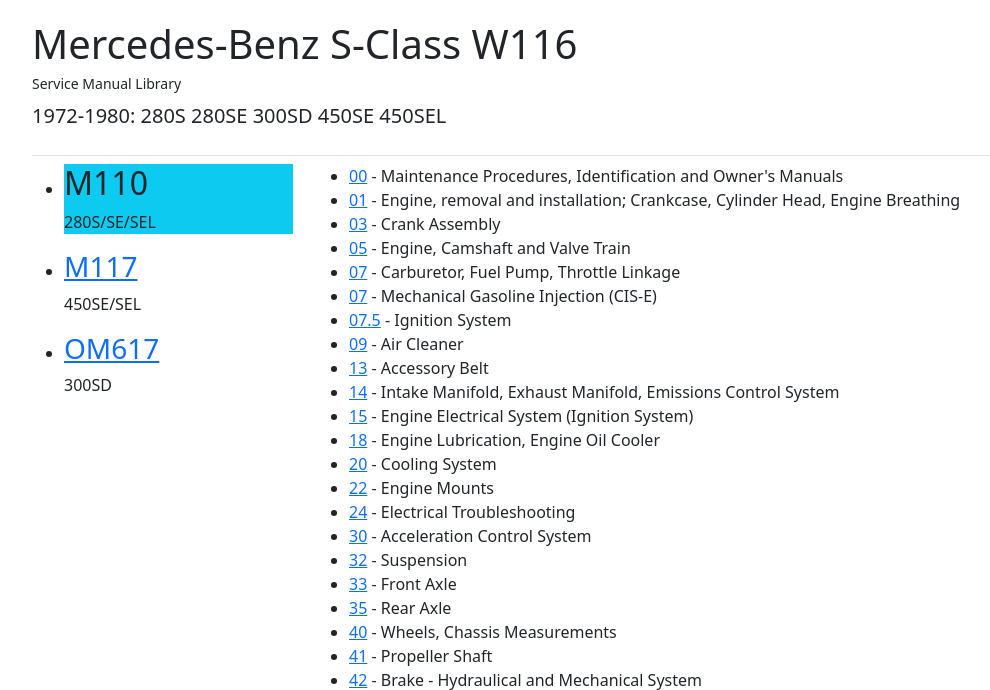
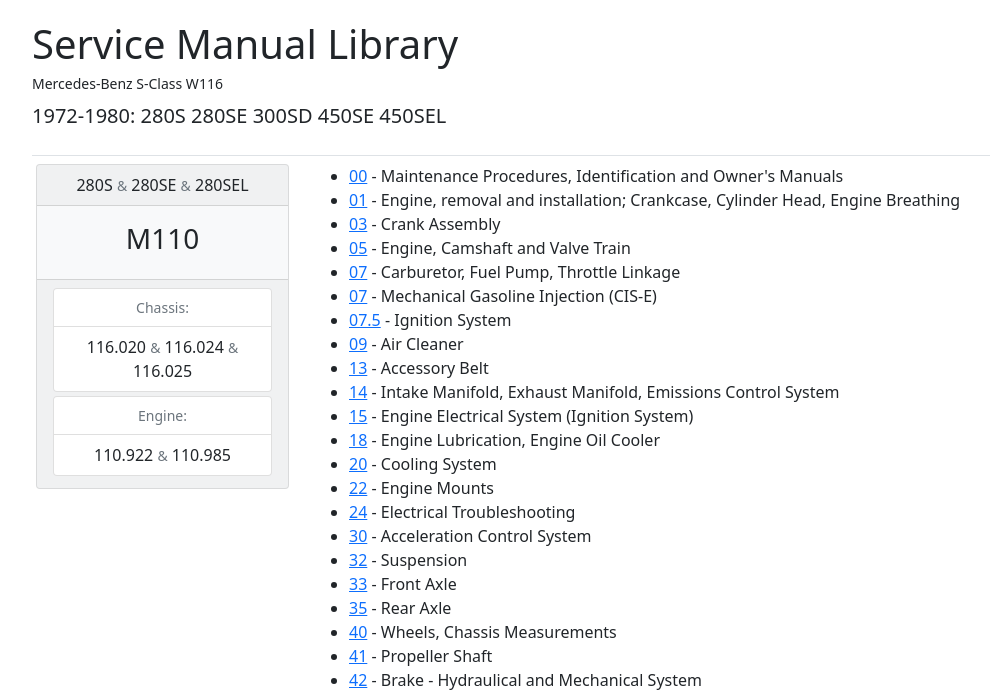
Before and after one commit to W116org/handbook, a Jekyll site: the page built from m110/index.html, in a window 1280 px wide and 900 px high, cut to the strip 210-900 px from the top of the window. Shown: the whole strip, without its empty margins (50-1040 px from the left). Built offline with Jekyll 4.4.1, drawn with Linux system fonts in a browser that asks for light colours; comment, search, counter and statistics services are not loaded.

Commit message:
Update index.html

```diff
--- a/m110/index.html
+++ b/m110/index.html
@@ -3,8 +3,8 @@
 permalink: /m110/
 published: true
 
-title: "Mercedes-Benz S-Class W116"
-subtitle: "Service Manual Library"
+title: "Service Manual Library"
+subtitle: "Mercedes-Benz S-Class W116"
 lead: "1972-1980: 280S 280SE 300SD 450SE 450SEL"
 ---
 
@@ -21,24 +21,26 @@
 
 <div class="row">
   <div class="col-xs-12 col-md-3">
-    <ul>
-      <li class="bg-info">
-        <h2>M110</h2>
-        <p>280S/SE/SEL</p>
-      </li>
-      <li>
-        <h3><a href="../m117/">M117</a></h3>
-        <p>450SE/SEL</p>
-      </li>
-      <li>
-        <h3><a href="../OM617/">OM617</a></h3>
-        <p>300SD</p>
-      </li>
-    </ul>
+    <div class="card text-center text-dark bg-light mb-3 mx-1">
+      <div class="card-header">280S <small class="text-muted">&amp;</small> 280SE <small class="text-muted">&amp;</small> 280SEL</div>
+      <div class="card-body">
+          <h3 class="card-title">M110</h3>
+      </div>
+      <div class="card-footer">
+        <ul class="list-group mb-1 bg-light">
+          <li class="list-group-item small text-muted">Chassis:</li>
+          <li class="list-group-item">116.020 <small class="text-muted">&amp;</small> 116.024 <small class="text-muted">&amp;</small> 116.025</li>
+        </ul>
+        <ul class="list-group mb-1 bg-light">
+          <li class="list-group-item small text-muted">Engine:</li>
+          <li class="list-group-item">110.922 <small class="text-muted">&amp;</small> 110.985</li>
+        </ul>
+      </div>
+    </div>
   </div>
   <div class="col-xs-12 col-md-9">
     <ul>
-      <li><a href="110/00Maintenance.htm">00</a> - Maintenance Procedures, Identification and Owner's Manuals</li>
+      <li><a href="{{site.cdpath}}110/00Maintenance.htm">00</a> - Maintenance Procedures, Identification and Owner's Manuals</li>
       <li><a href="110/01General.htm">01</a> - Engine, removal and installation; Crankcase, Cylinder Head, Engine Breathing</li>
       <li><a href="110/03Engine.htm">03</a> - Crank Assembly</li>
       <li><a href="110/05Engine.htm">05</a> - Engine, Camshaft and Valve Train</li>
```
